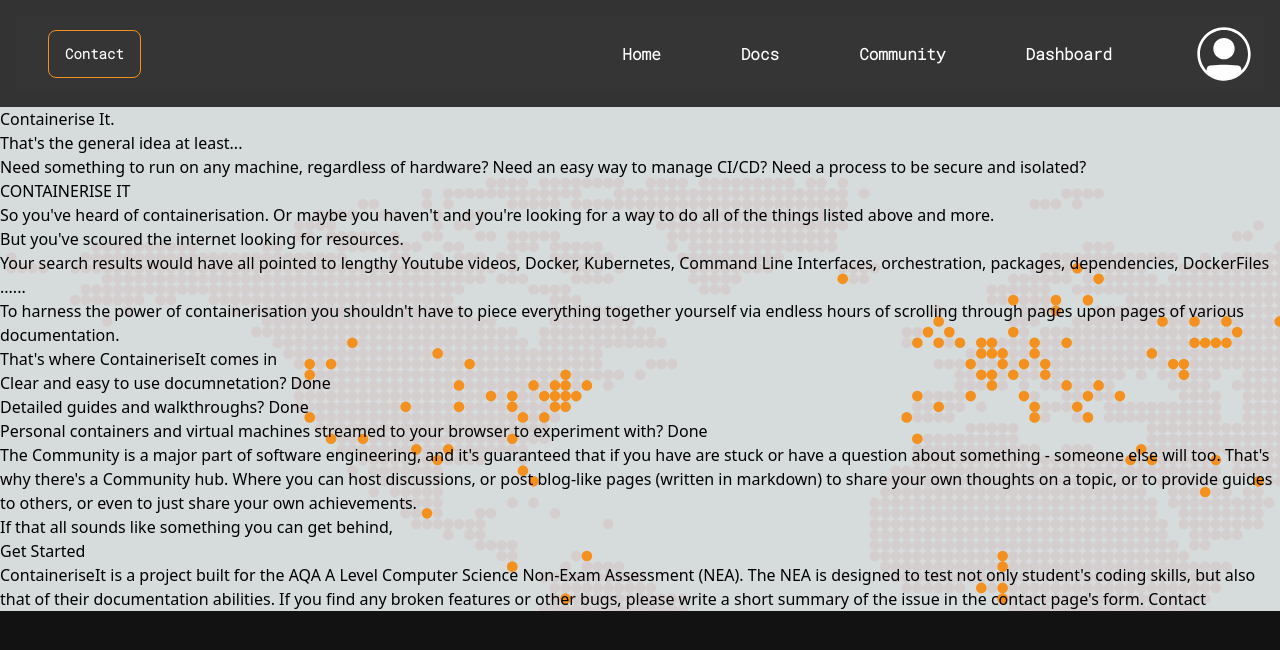
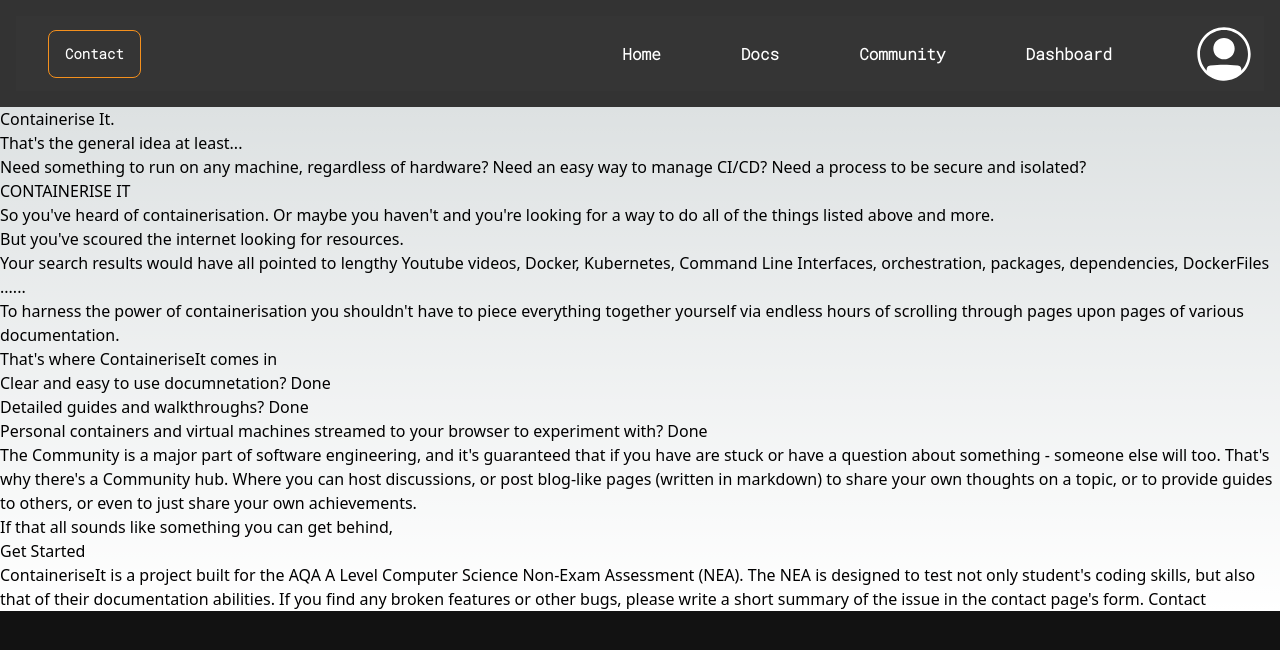
Before and after one commit to B3n-OHara/computerScience-NEA, a Next.js app: page / in a window 1280 px wide. Shown: the top 650 px of the page. Built offline with nearby package versions, Linux system fonts and the light colour scheme.

Commit message:
removed dodgy bg image call

```diff
--- a/app/globals.css
+++ b/app/globals.css
@@ -24,7 +24,6 @@
       rgb(var(--background-end-rgb))
     )
     rgb(var(--background-start-rgb));
-  background-image: url(/public/World-Map.svg);
 }
 
 header {
```
